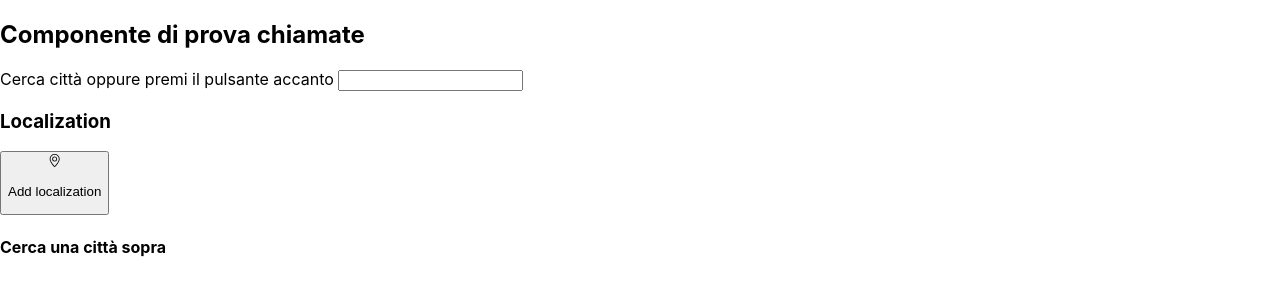
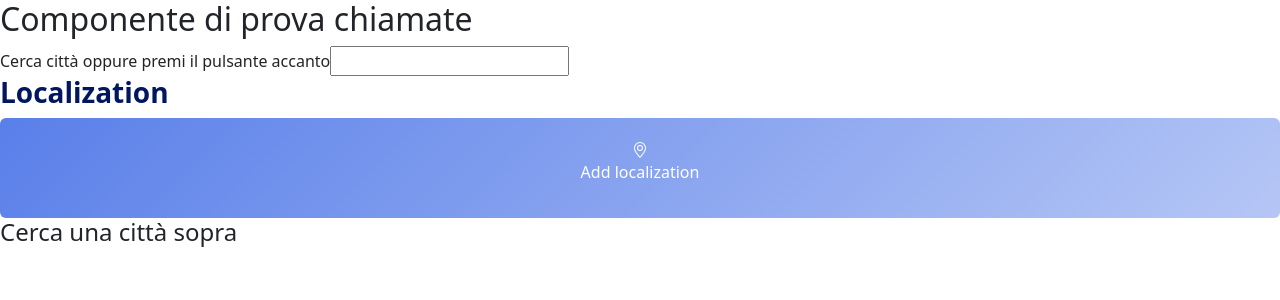
Before and after one commit to GiovanniBiancuzzo/weather_app_tech_task, a React (Create React App) app: page / in a window 1280 px wide. Shown: the top 300 px of the page. Built offline with nearby package versions, Linux system fonts and the light colour scheme.

Commit message:
definizione button geolocalizzazione

```diff
--- a/package.json
+++ b/package.json
@@ -7,7 +7,9 @@
     "@testing-library/jest-dom": "^5.16.5",
     "@testing-library/react": "^13.4.0",
     "@testing-library/user-event": "^13.5.0",
+    "bootstrap": "^5.2.2",
     "react": "^18.2.0",
+    "react-bootstrap": "^2.5.0",
     "react-dom": "^18.2.0",
     "react-icons": "^4.4.0",
     "react-redux": "^8.0.4",
--- a/src/App.css
+++ b/src/App.css
@@ -1,38 +1,69 @@
-.App {
-  text-align: center;
+/*note: globali*/
+.mainGradient {
+    background: rgb(89, 127, 233);
+    background: linear-gradient(
+        135deg,
+        rgba(89, 127, 233, 1) 0%,
+        rgba(255, 255, 255, 1) 180%
+    );
 }
 
-.App-logo {
-  height: 40vmin;
-  pointer-events: none;
+.tempFont {
+    font-weight: 900;
+    font-size: 2em;
+    padding: 1em;
 }
 
-@media (prefers-reduced-motion: no-preference) {
-  .App-logo {
-    animation: App-logo-spin infinite 20s linear;
-  }
+.miniContainer {
+    height: 100px;
+    position: relative;
+    width: 100%;
 }
 
-.App-header {
-  background-color: #282c34;
-  min-height: 100vh;
-  display: flex;
-  flex-direction: column;
-  align-items: center;
-  justify-content: center;
-  font-size: calc(10px + 2vmin);
-  color: white;
+.shadowCorners {
+    border-radius: 25px !important;
+    box-shadow: 20px 20px 30px #888888;
 }
 
-.App-link {
-  color: #61dafb;
+/*note: contenitore città*/
+.recentCitiesContainer {
+    max-height: 40vh;
+    overflow: auto;
+    margin-bottom: 1rem;
+}
+/*note: card del meteo principale*/
+.mainCardContainer {
+    background-image: url("http://architizer-prod.imgix.net/mediadata/projects/072013/b77aa4f3.jpg?q=60&auto=format,compress&w=1680&cs=strip");
+    height: 400px;
 }
 
-@keyframes App-logo-spin {
-  from {
-    transform: rotate(0deg);
-  }
-  to {
-    transform: rotate(360deg);
-  }
+.mainCard {
+    background-color: transparent !important; /*poi metti l'immagine*/
+    color: #01175f;
+    border-color: transparent !important;
+    padding: 20px 160px 120px 80px;
 }
+
+.titles {
+    font-weight: bold !important;
+    color: #01175f;
+}
+
+.temperautureSection {
+    color: white;
+    text-align: center;
+    position: absolute;
+    top: 2em;
+    left: -3em;
+    border-top-right-radius: 25px;
+    border-bottom-right-radius: 25px;
+}
+
+.searchBtn {
+    height: 100px;
+    position: absolute;
+    top: 0px;
+    right: 0px;
+    border-radius: 25px !important;
+    border: transparent !important;
+}
--- a/src/App.js
+++ b/src/App.js
@@ -1,5 +1,6 @@
 import logo from './logo.svg';
 import './App.css';
+import 'bootstrap/dist/css/bootstrap.min.css';
 import LogicComponent from './components/LogicComponent';
 
 function App () {
--- a/src/components/ButtonGeolocation.jsx
+++ b/src/components/ButtonGeolocation.jsx
@@ -1,3 +1,4 @@
+import { Button } from "react-bootstrap";
 import { BsGeoAlt } from "react-icons/bs";
 import { useDispatch } from "react-redux";
 import { getWeatherInfosAction } from "../redux/actions";
@@ -16,11 +17,15 @@ const ButtonGeolocation = () => {
 
     return (
         <div>
-            <h3>Localization</h3>
-            <button onClick={handleGeolocation}>
+            <h3 className="titles">Localization</h3>
+            <Button
+                onClick={handleGeolocation}
+                className="mainGradient miniContainer"
+                style={{ border: "none" }}
+            >
                 <BsGeoAlt />
                 <p>Add localization</p>
-            </button>
+            </Button>
         </div>
     );
 };
```
Also changed, not shown: 1 other file (tests, documents, lock files or other folders).
